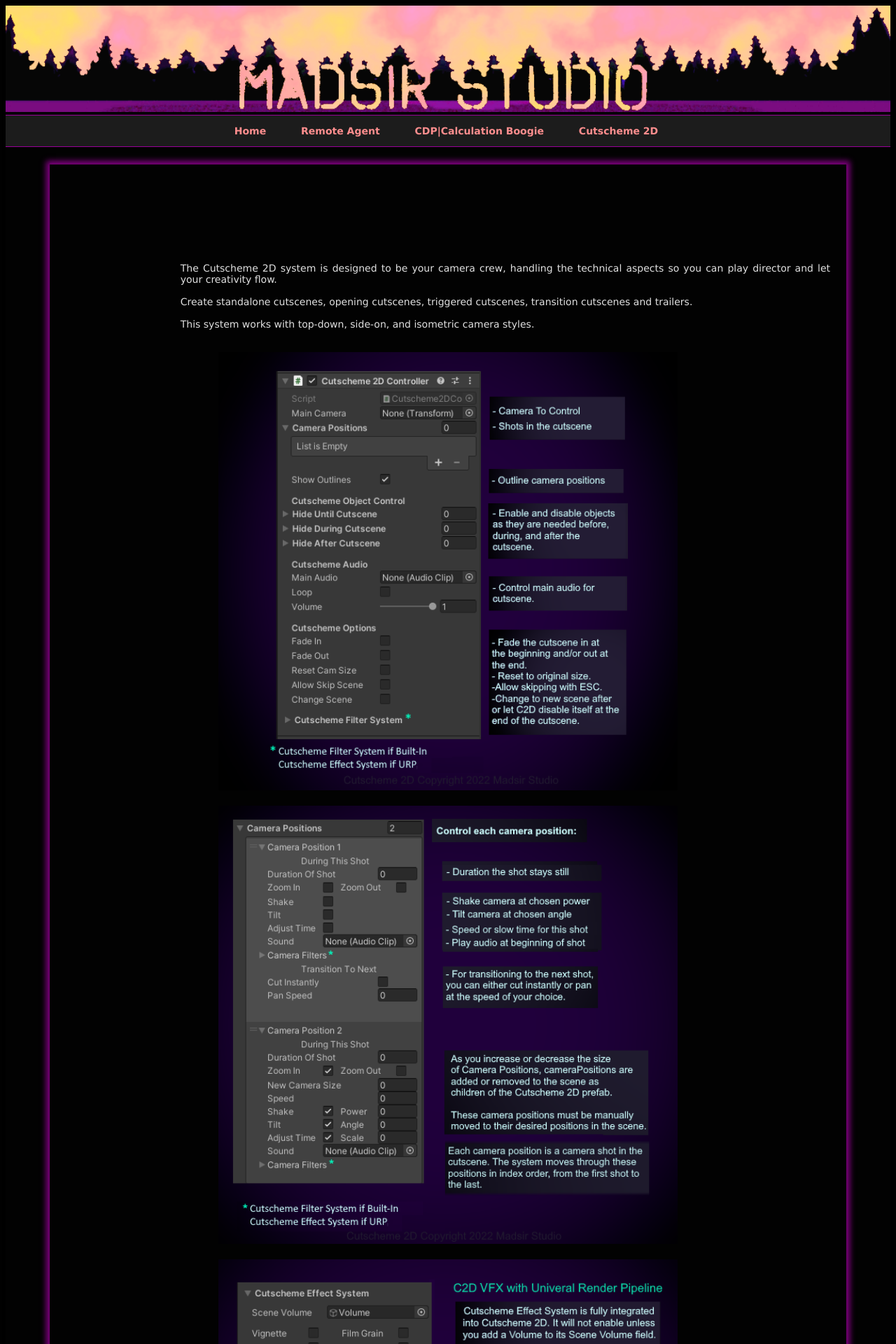
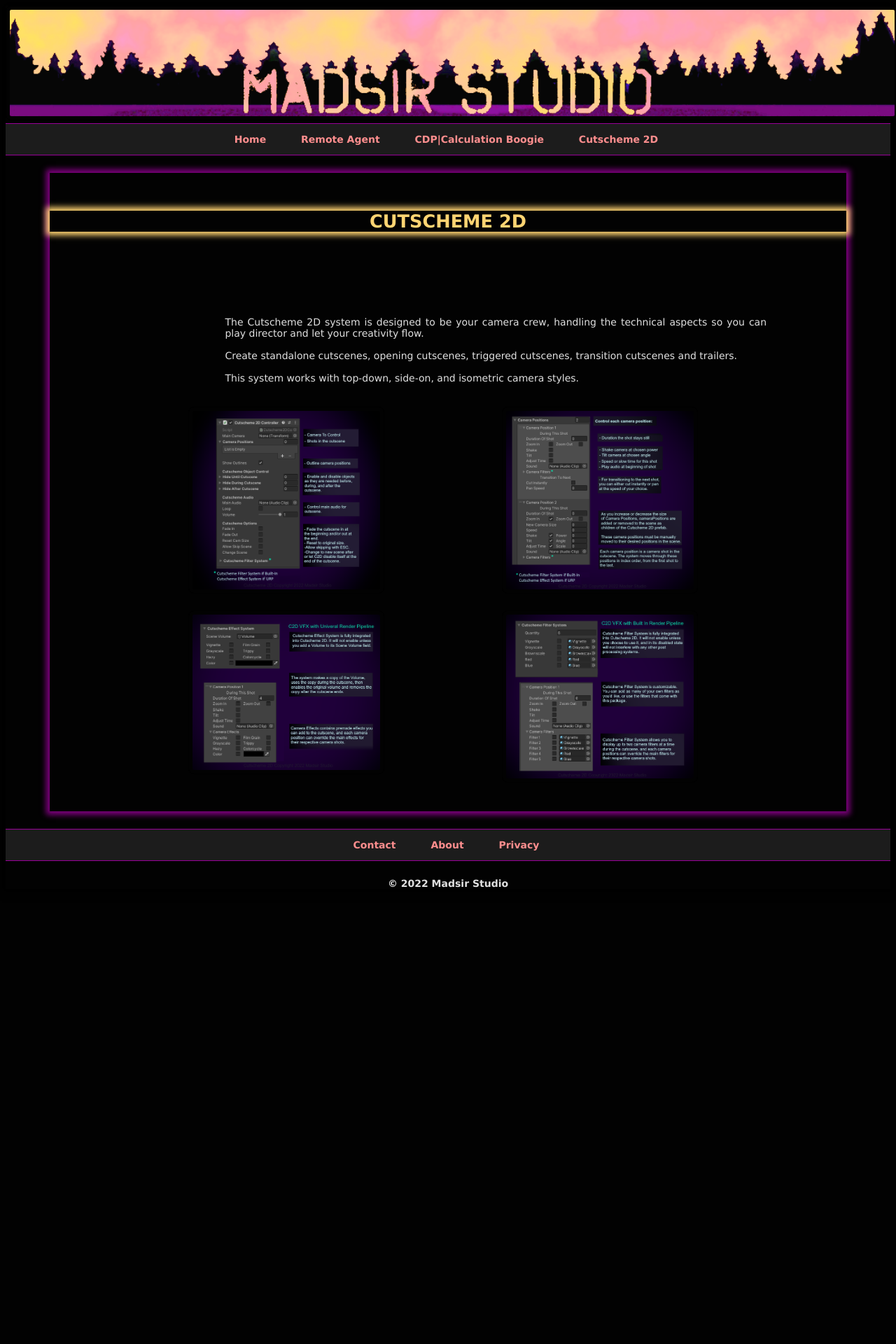
Before and after one commit to Madsir/madsirstudio.github.io, a Jekyll site: the page built from cutscheme2d/index.html, in a window 1280 px wide. Shown: the top 1920 px of the page at 70% size. Built offline with Jekyll 4.4.1, drawn with Linux system fonts in a browser that asks for light colours; after the commit the page ends 1293 px from its top, so only the background shows below that.

Commit message:
Update index.html

```diff
--- a/cutscheme2d/index.html
+++ b/cutscheme2d/index.html
@@ -15,19 +15,28 @@
   box-shadow: 0 0 8px 5px purple;
 }
 .centerdiv {
-  margin-left: 2%; /* Same width as the sidebar + left position in px */
-  margin-right: 2%;
+  margin-left: 10%; /* Same width as the sidebar + left position in px */
+  margin-right: 10%;
 }
 .columns {
-  margin-left: 3%;
   float: left;
-  width: 29%;
+  width: 49%;
   padding: 1px;
 }
 .row::after {
   content: "";
   clear: both;
   display: table;
+}
+img {
+  border-radius: 8px;
+  border: 1px solid black;
+  padding: 5px;
+  max-width: 100%;
+  height: auto;
+}
+img:hover {
+  box-shadow: 0 0 2px 1px #ff8e8e;
 }
 </style>
 </head>
@@ -36,6 +45,7 @@
 	<center>
 	<br>
 	<br>
+		<h1>CUTSCHEME 2D</h1>
 	<br>
 	<br>
 	<br>
@@ -50,16 +60,23 @@
 			<br>
 			This system works with top-down, side-on, and isometric camera styles.</p>
 			<br>
+			<div class="row">
+				<div class="columns">
 				<img src="/Assets/Instructionsc2d.png" alt="Cutscheme 2D" width="60%">
+				</div>
+				<div class="columns">
+				<img src="/Assets/InstructionsCameraPositions.png" alt="Cutscheme 2D" width="60%">
+				</div>
+			</div>
 			<br>
-			<br>
-				<img src="/Assets/InstructionsCameraPositions.png" alt="Cutscheme 2D" width="60%">
-			<br>
-			<br>
+			<div class="row">
+				<div class="columns">
 				<img src="/Assets/C2DEffectsSystemInstructions.png" alt="Cutscheme 2D" width="60%">
-			<br>
-			<br>
+				</div>
+				<div class="columns">
 				<img src="/Assets/c2DFilterSystemInstructions.png" alt="Cutscheme 2D" width="60%">
+				</div>
+			</div>
 			<br>
 			<br>
 		</div>
```
